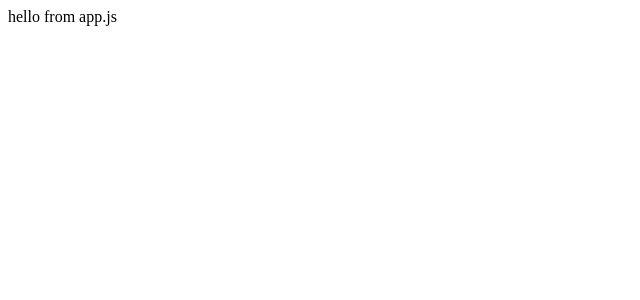
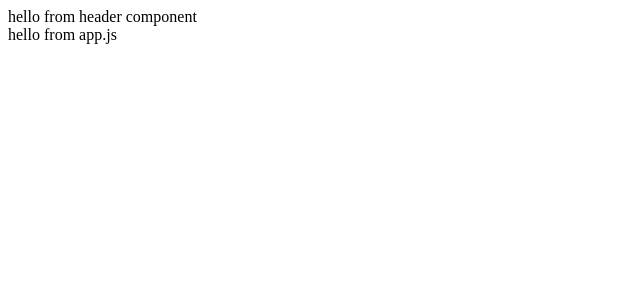
Before and after one commit to ZianEjaz/react-revision, a React (Create React App) app: page / in a window 1280 px wide. Shown: the top 300 px of the page, without its empty margins (0-640 px from the left). Built offline with nearby package versions, Linux system fonts and the light colour scheme.

Commit message:
made component folder

```diff
--- a/src/App.js
+++ b/src/App.js
@@ -1,10 +1,12 @@
+import Header from './components/header';
 
 function App() {
   return (
     <div className="App">
-      <header >
+      <Header />
+      <div >
     hello from app.js
-      </header>
+      </div>
     </div>
   );
 }
--- /dev/null
+++ b/src/components/header.js
@@ -0,0 +1,10 @@
+
+const Header = ()=>{
+    return(
+        <header>
+            hello from header component
+        </header>
+    )
+}
+
+export default Header
```
